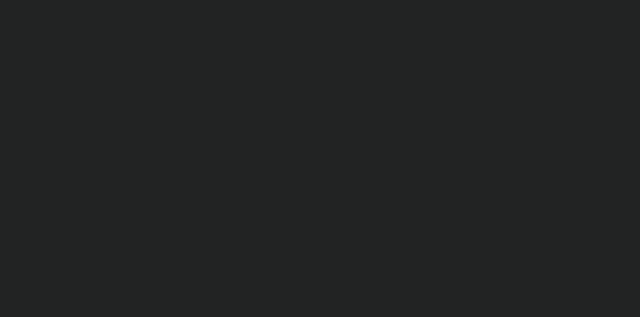
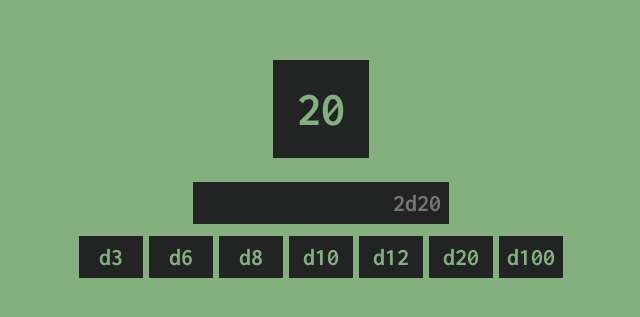
Before and after one commit to Virkkunen/dice, a React (Create React App) app: page / in a window 1280 px wide. Shown: the part 231-548 px from the top of the page, without its empty margins (319-959 px from the left). Built offline with nearby package versions, Linux system fonts and the light colour scheme.

Commit message:
logic progress

```diff
--- a/src/App.css
+++ b/src/App.css
@@ -2,11 +2,98 @@
 
 :root {
   --black: #222323;
-  --white: #f0f6f0;
+  --white: #83b07e;
 }
 
 * {
+  box-sizing: border-box;
+  margin: 0;
+  padding: 0;
+  transition: ease-in-out all 0.25s;
+  font-family: 'Inconsolata', monospace;
+  font-weight: 800;
+  font-size: 24px;
+}
+
+body {
+  display: grid;
+  align-content: center;
+  place-items: center;
+  min-height: 100vh;
+  background-color: var(--white);
+  color: var(--black);
+}
+
+.content {
+  display: flex;
+  flex-flow: column nowrap;
+  align-items: center;
+  justify-content: center;
+  gap: 12px 0;
+  padding: 48px;
+  border-radius: 6px;
+  max-width: 1024px;
+}
+
+.display {
   background-color: var(--black);
   color: var(--white);
-  font-family: 'Inconsolata', monospace;
+  margin-bottom: 12px;
+  padding: 24px;
+  font-size: 48px;
+  text-align: center;
 }
+
+input {
+  background-color: var(--black);
+  color: var(--white);
+  border: 0;
+  padding: 8px;
+  text-align: end;
+  max-width: 80vw;
+}
+
+input:focus {
+  outline: 6px double var(--black);
+}
+
+button {
+  background-color: var(--black);
+  color: var(--white);
+  border: 0;
+  padding: 8px;
+  cursor: pointer;
+}
+
+button:hover {
+  background-color: var(--white);
+  color: var(--black);
+}
+
+button:active {
+  background-color: var(--black);
+  color: var(--white);
+  font-size: 16px;
+}
+
+.dice-button {
+  width: 64px;
+}
+
+.button-group {
+  display: flex;
+  flex-flow: row nowrap;
+  justify-content: center;
+  gap: 6px;
+}
+
+@media only screen and (max-width: 767.9px) {
+  .content {
+    padding: 24px;
+    max-width: 768px;
+  }
+
+  .button-group {
+    flex-flow: row wrap;
+  }
+}
--- a/src/App.js
+++ b/src/App.js
@@ -1,9 +1,14 @@
-import './App.css';
+import "./App.css";
+import RollsProvider from "./context/RollsProvider";
+import DiceMain from "./pages/DiceMain";
 
 function App() {
   return (
-    <div className="App">
-    </div>
+    <RollsProvider>
+      <div className="App">
+        <DiceMain />
+      </div>
+    </RollsProvider>
   );
 }
 
--- /dev/null
+++ b/src/components/DiceGroup.jsx
@@ -0,0 +1,29 @@
+import React from "react";
+
+export default function DiceGroup() {
+  return (
+    <div className="button-group">
+      <button type="button" className="dice-button" value="3" name="d3">
+        d3
+      </button>
+      <button type="button" className="dice-button" value="6" name="d6">
+        d6
+      </button>
+      <button type="button" className="dice-button" value="8" name="d8">
+        d8
+      </button>
+      <button type="button" className="dice-button" value="10" name="d10">
+        d10
+      </button>
+      <button type="button" className="dice-button" value="12" name="d12">
+        d12
+      </button>
+      <button type="button" className="dice-button" value="20" name="d20">
+        d20
+      </button>
+      <button type="button" className="dice-button" value="100" name="d100">
+        d100
+      </button>
+    </div>
+  );
+}
--- /dev/null
+++ b/src/components/Display.jsx
@@ -0,0 +1,7 @@
+import React from 'react'
+
+export default function Display() {
+  return (
+    <div className='display'>20</div>
+  )
+}
--- /dev/null
+++ b/src/components/Input.jsx
@@ -0,0 +1,15 @@
+import React from 'react'
+
+export default function Input() {
+  return (
+    <form>
+      <label htmlFor='dice-input'>
+        <input
+          type="text"
+          id='dice-input'
+          placeholder='2d20'
+        />
+      </label>
+    </form>
+  )
+}
--- /dev/null
+++ b/src/context/RollsContext.jsx
@@ -0,0 +1,5 @@
+import { createContext } from "react";
+
+const RollsContext = createContext();
+
+export default RollsContext;
--- /dev/null
+++ b/src/context/RollsProvider.jsx
@@ -0,0 +1,10 @@
+import React from 'react'
+import RollsContext from './RollsContext'
+
+export default function RollsProvider({children}) {
+  return (
+    <RollsContext.Provider>
+      {children}
+    </RollsContext.Provider>
+  )
+}
--- /dev/null
+++ b/src/pages/DiceMain.jsx
@@ -0,0 +1,14 @@
+import React from 'react'
+import DiceGroup from '../components/DiceGroup'
+import Display from '../components/Display'
+import Input from '../components/Input'
+
+export default function DiceMain() {
+  return (
+    <div className='content'>
+      <Display />
+      <Input />
+      <DiceGroup />
+    </div>
+  )
+}
```
Also changed, not shown: src/hooks/useRoll.js (added, +27 -0 lines).
